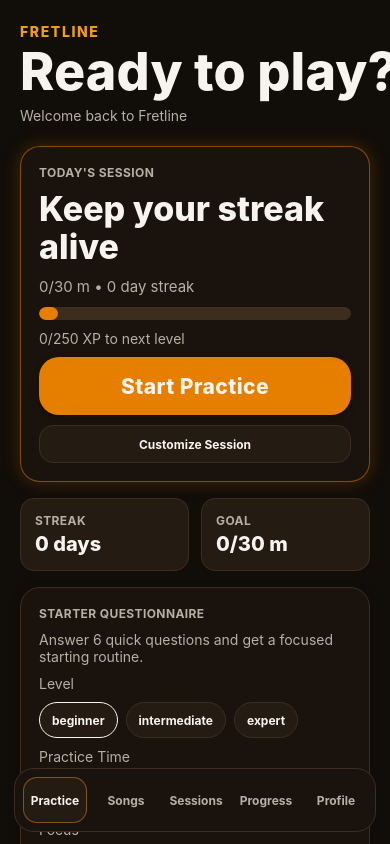
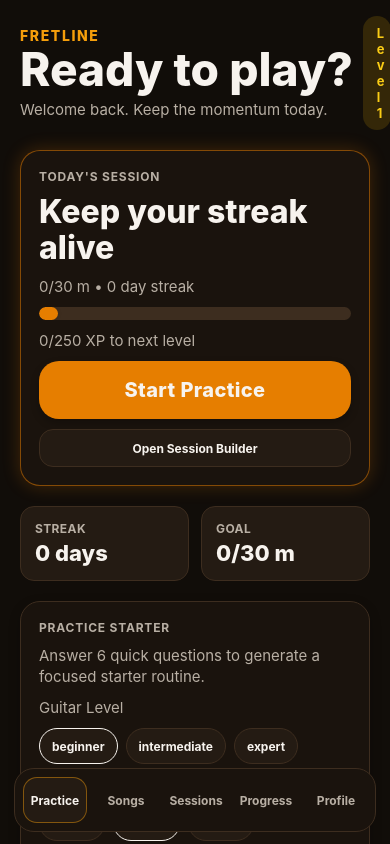
Before and after one commit to liccioni/guitar-practice-app, a React Native app: screen / in a window 390 px wide. Built offline with nearby package versions, Linux system fonts and the light colour scheme; what react-native-worklets would draw is missing.

Commit message:
feat(ui): finalize stitch microcopy and typography polish

```diff
--- a/App.tsx
+++ b/App.tsx
@@ -1676,7 +1676,7 @@
         <View>
           <Text style={styles.brandEyebrow}>FRETLINE</Text>
           <Text style={styles.title}>Ready to play?</Text>
-          <Text style={styles.headerSubline}>Welcome back to Fretline</Text>
+          <Text style={styles.headerSubline}>Welcome back. Keep the momentum today.</Text>
         </View>
         <Text style={styles.levelChip}>Level {levelState.level}</Text>
       </View>
@@ -1715,7 +1715,7 @@
           accessibilityRole="button"
           testID="home-quick-start-practice"
         >
-          <Text style={styles.smallActionText}>Customize Session</Text>
+          <Text style={styles.smallActionText}>Open Session Builder</Text>
         </TouchableOpacity>
       </GlowCard>
 
@@ -1733,11 +1733,11 @@
       </View>
 
       <GlowCard>
-        <Text style={styles.cardLabel}>Starter Questionnaire</Text>
+        <Text style={styles.cardLabel}>Practice Starter</Text>
         {!onboardingState.completed ? (
           <>
-            <Text style={styles.helperText}>Answer 6 quick questions and get a focused starting routine.</Text>
-            <Text style={styles.helperText}>Level</Text>
+            <Text style={styles.helperText}>Answer 6 quick questions to generate a focused starter routine.</Text>
+            <Text style={styles.helperText}>Guitar Level</Text>
             <View style={styles.templatePillsRow}>
               {(["beginner", "intermediate", "expert"] as const).map((level) => (
                 <TouchableOpacity
@@ -1751,7 +1751,7 @@
               ))}
             </View>
 
-            <Text style={styles.helperText}>Practice Time</Text>
+            <Text style={styles.helperText}>Session Length</Text>
             <View style={styles.templatePillsRow}>
               {([20, 30, 60] as const).map((minutes) => (
                 <TouchableOpacity
@@ -1765,7 +1765,7 @@
               ))}
             </View>
 
-            <Text style={styles.helperText}>Focus</Text>
+            <Text style={styles.helperText}>Primary Focus</Text>
             <View style={styles.templatePillsRow}>
               {(["technique", "rhythm", "fretboard", "improv"] as const).map((focus) => (
                 <TouchableOpacity
@@ -1779,7 +1779,7 @@
               ))}
             </View>
 
-            <Text style={styles.helperText}>Primary Goal</Text>
+            <Text style={styles.helperText}>Desired Outcome</Text>
             <View style={styles.templatePillsRow}>
               {(["consistency", "speed", "song-prep"] as const).map((outcome) => (
                 <TouchableOpacity
@@ -1793,7 +1793,7 @@
               ))}
             </View>
 
-            <Text style={styles.helperText}>Weekly Frequency</Text>
+            <Text style={styles.helperText}>Practice Frequency</Text>
             <View style={styles.templatePillsRow}>
               {([3, 5, 7] as const).map((days) => (
                 <TouchableOpacity
@@ -1829,7 +1829,7 @@
               onPress={submitOnboardingAnswers}
               testID="onboarding-generate"
             >
-              <Text style={styles.smallActionText}>Generate Practice Plan</Text>
+              <Text style={styles.smallActionText}>Generate Starter Plan</Text>
             </TouchableOpacity>
           </>
         ) : (
@@ -1846,14 +1846,14 @@
                 onPress={onApplyOnboardingSuggestion}
                 testID="onboarding-apply-suggestion"
               >
-                <Text style={styles.smallActionText}>Build This Session</Text>
+                <Text style={styles.smallActionText}>Open Suggested Session</Text>
               </TouchableOpacity>
               <TouchableOpacity
                 style={styles.smallActionButton}
                 onPress={onResetOnboarding}
                 testID="onboarding-retake"
               >
-                <Text style={styles.smallActionText}>Retake</Text>
+                <Text style={styles.smallActionText}>Retake Questions</Text>
               </TouchableOpacity>
             </View>
           </>
@@ -1861,7 +1861,7 @@
       </GlowCard>
 
       <GlowCard>
-        <Text style={styles.cardLabel}>Practice Controls</Text>
+        <Text style={styles.cardLabel}>Goal & Reminder</Text>
         <View style={styles.inlineRow}>
           <TouchableOpacity
             style={[styles.smallActionButton, goalType === "minutes" ? styles.goalTypeActive : null]}
@@ -1893,7 +1893,7 @@
             style={styles.timeInput}
           />
           <TouchableOpacity style={styles.smallActionButton} onPress={() => onSaveGoalTarget(goalTargetInput)}>
-            <Text style={styles.smallActionText}>Save</Text>
+            <Text style={styles.smallActionText}>Update Goal</Text>
           </TouchableOpacity>
         </View>
         <View style={styles.inlineRowSpace}>
@@ -1912,7 +1912,7 @@
             style={styles.timeInput}
           />
           <TouchableOpacity style={styles.smallActionButton} onPress={() => onSaveReminderTime(timeInput)}>
-            <Text style={styles.smallActionText}>Save</Text>
+            <Text style={styles.smallActionText}>Update Time</Text>
           </TouchableOpacity>
         </View>
 
@@ -1921,7 +1921,7 @@
       </GlowCard>
 
       <GlowCard>
-        <Text style={styles.cardLabel}>Progress Snapshot</Text>
+        <Text style={styles.cardLabel}>Weekly Snapshot</Text>
         <Text style={styles.helperText}>
           {weeklySummary.weekMinutes} min this week ({weeklySummary.weekMinutesDelta >= 0 ? "+" : ""}
           {weeklySummary.weekMinutesDelta} vs last week)
@@ -1933,9 +1933,9 @@
           {weeklySummary.completionRatePercent}% completion • Avg {weeklySummary.avgSessionMinutes} min/session
         </Text>
         <View style={styles.cardSectionDivider} />
-        <Text style={styles.cardLabel}>Recent Sessions</Text>
+        <Text style={styles.cardLabel}>Recent Practice</Text>
         {sessionInsights.length === 0 ? (
-          <Text style={styles.helperText}>No sessions yet. Start one to unlock progress tracking.</Text>
+          <Text style={styles.helperText}>No sessions yet. Complete one to unlock trend tracking.</Text>
         ) : (
           sessionInsights.map((insight) => (
             <View key={insight.id} style={styles.recentSessionRow}>
@@ -2179,7 +2179,7 @@
           ) : null}
         </GlowCard>
 
-        <Text style={styles.helperText}>Tap a drill card to edit it in place. Changes autosave.</Text>
+        <Text style={styles.helperText}>Tap any drill card to edit in place. Changes autosave instantly.</Text>
         <Text style={styles.helperText} testID="builder-drill-count">
           {drills.length} drills
         </Text>
@@ -2386,7 +2386,7 @@
                     <Text style={styles.pillButtonText}>+5 BPM</Text>
                   </TouchableOpacity>
                 </View>
-                <Text style={styles.helperText}>Optional random cue</Text>
+                    <Text style={styles.helperText}>Random cue (optional)</Text>
                 <View style={styles.templatePillsRow}>
                   {RANDOMIZER_KIND_OPTIONS.map((option) => (
                     <TouchableOpacity
@@ -2500,7 +2500,7 @@
       <View style={styles.topRow}>
         <Text style={styles.title}>Sessions</Text>
       </View>
-      <Text style={styles.helperText}>Pick a preset chain, then tweak it in the builder.</Text>
+      <Text style={styles.headerSubline}>Choose a routine, then refine it in Session Builder.</Text>
 
       {featuredTemplate ? (
         <GlowCard style={[styles.homeHeroPanel, styles.sessionsHeroCard]}>
@@ -2602,7 +2602,7 @@
       <View style={styles.topRow}>
         <Text style={styles.title}>Progress Dashboard</Text>
       </View>
-      <Text style={styles.headerSubline}>Track your mastery lanes and upcoming unlocks.</Text>
+      <Text style={styles.headerSubline}>Track mastery lanes, milestones, and consistency.</Text>
       <GlowCard style={styles.homeHeroPanel}>
         <Text style={styles.cardLabel}>This Week</Text>
         <Text style={styles.heroHeadline}>{weeklySummary.weekMinutes} min played</Text>
@@ -2621,7 +2621,7 @@
         </View>
       </GlowCard>
       <GlowCard>
-        <Text style={styles.cardLabel}>Skills Mastered</Text>
+        <Text style={styles.cardLabel}>Skill Lanes</Text>
         {skillBars.map((skill) => (
           <View key={skill.label} style={styles.skillRow}>
             <View style={styles.inlineRowSpace}>
@@ -2701,10 +2701,10 @@
       <View style={styles.topRow}>
         <Text style={styles.title}>Songs & Library</Text>
       </View>
-      <Text style={styles.headerSubline}>Discover tracks and add them directly to your routine.</Text>
+      <Text style={styles.headerSubline}>Discover songs and route them straight into your session chain.</Text>
 
       <GlowCard>
-        <Text style={styles.cardLabel}>Search</Text>
+        <Text style={styles.cardLabel}>Find Songs</Text>
         <TextInput
           value={query}
           onChangeText={setQuery}
@@ -2849,9 +2849,9 @@
       </GlowCard>
 
       <GlowCard>
-        <Text style={styles.cardLabel}>Onboarding Plan</Text>
-        <Text style={styles.helperText}>
-          {onboardingState.completed ? "Questionnaire completed." : "Questionnaire not completed yet."}
+        <Text style={styles.cardLabel}>Starter Plan</Text>
+          <Text style={styles.helperText}>
+          {onboardingState.completed ? "Questionnaire completed and ready to apply." : "Questionnaire not completed yet."}
         </Text>
         <TouchableOpacity style={styles.smallActionButton} onPress={onResetOnboarding}>
           <Text style={styles.smallActionText}>Reset Questionnaire</Text>
@@ -2996,7 +2996,7 @@
         <TouchableOpacity style={styles.inlineRow} onPress={onToggleBeatPulseLocked} testID="active-beat-pulse-toggle">
           <View style={[styles.beatDot, beatFlash && metronomeEnabled && beatPulseLocked ? styles.beatDotActive : null]} />
           <Text style={styles.helperText}>
-            Beat pulse {beatPulseLocked && metronomeEnabled ? "locked" : "free"}
+            Beat pulse: {beatPulseLocked && metronomeEnabled ? "locked" : "free"}
           </Text>
         </TouchableOpacity>
         {randomCueLabel ? (
@@ -3005,7 +3005,7 @@
             {randomCueNextLabel ? (
               <Text style={styles.helperText}>Upcoming: {randomCueNextLabel}</Text>
             ) : null}
-            {randomCuePulseWindowActive ? <Text style={styles.helperText}>Cue incoming...</Text> : null}
+            {randomCuePulseWindowActive ? <Text style={styles.helperText}>Cue incoming</Text> : null}
             <Text style={styles.helperText}>Next trigger in {Math.max(0, randomCueBeatsRemaining)} beats</Text>
           </Animated.View>
         ) : null}
@@ -3050,7 +3050,7 @@
 
       <Animated.View style={[styles.completeCard, styles.activeCardHighlight, { transform: [{ scale: rewardScale }] }]}>
         <Text style={styles.cardLabel}>Session Complete</Text>
-        <Text style={styles.completeTitle}>Session Crushed</Text>
+        <Text style={styles.completeTitle}>Great Session</Text>
         <Text style={styles.completeXp}>+{sessionXp} XP</Text>
         <Text style={styles.completeSubtext}>Clean reps stacked. Your playing moved forward today.</Text>
 
@@ -3090,7 +3090,7 @@
         onPress={() => setShared(true)}
         testID="complete-share-button"
       >
-        <Text style={styles.secondaryCtaText}>{shared ? "Shared to clipboard-ready summary" : "Share Achievements"}</Text>
+        <Text style={styles.secondaryCtaText}>{shared ? "Summary copied. Ready to share." : "Share Achievements"}</Text>
       </TouchableOpacity>
     </View>
   );
@@ -3204,7 +3204,7 @@
     paddingHorizontal: SPACING.pageX,
     paddingTop: 16,
     paddingBottom: 120,
-    gap: SPACING.sectionGap,
+    gap: 20,
   },
   topRow: {
     flexDirection: "row",
@@ -3214,14 +3214,16 @@
   },
   title: {
     color: COLORS.text,
-    fontSize: 52,
+    fontSize: 46,
+    lineHeight: 50,
     fontWeight: "800",
-    letterSpacing: 0.1,
+    letterSpacing: 0,
   },
   headerSubline: {
     color: COLORS.muted,
-    fontSize: 14,
-    marginTop: 4,
+    fontSize: 15,
+    lineHeight: 20,
+    marginTop: 6,
   },
   brandEyebrow: {
     color: COLORS.accentAlt,
@@ -3250,9 +3252,9 @@
   },
   heroHeadline: {
     color: COLORS.text,
-    fontSize: 34,
+    fontSize: 32,
     fontWeight: "800",
-    lineHeight: 38,
+    lineHeight: 36,
   },
   heroSubline: {
     color: COLORS.muted,
@@ -3263,7 +3265,7 @@
     color: COLORS.muted,
     fontSize: 12,
     fontWeight: "700",
-    letterSpacing: 0.4,
+    letterSpacing: 0.8,
     textTransform: "uppercase",
   },
   progressTrack: {
@@ -3308,7 +3310,7 @@
   },
   statChipValue: {
     color: COLORS.text,
-    fontSize: 20,
+    fontSize: 22,
     fontWeight: "800",
   },
   ringText: {
@@ -3363,12 +3365,12 @@
   },
   primaryCtaText: {
     color: COLORS.text,
-    fontSize: 21,
+    fontSize: 20,
     fontWeight: "800",
     letterSpacing: 0.4,
   },
   secondaryCta: {
-    minHeight: 48,
+    minHeight: 50,
     borderRadius: RADII.chip,
     borderWidth: 1,
     borderColor: COLORS.divider,
@@ -3398,7 +3400,8 @@
   },
   helperText: {
     color: COLORS.muted,
-    fontSize: 14,
+    fontSize: 15,
+    lineHeight: 21,
   },
   builderStatsProbe: {
     width: 1,
```
